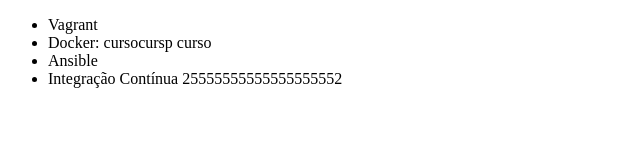
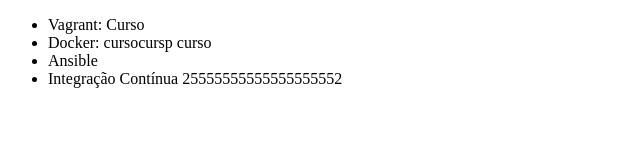
Before and after one commit to gabereboucas/git-alura, a plain HTML site: page index.html in a window 1280 px wide. Shown: the full height of the page, 0-640 px from the left. Drawn offline with Linux system fonts and the light colour scheme.

Commit message:
corrigindo curso de vagrant

```diff
--- a/index.html
+++ b/index.html
@@ -6,7 +6,7 @@
 </head>
 <body>
     <ul>
-        <li>Vagrant</li>
+        <li>Vagrant: Curso</li>
         <li>Docker: cursocursp curso</li>
         <li>Ansible</li>
         <li>Integração Contínua 25555555555555555552</li>
```
